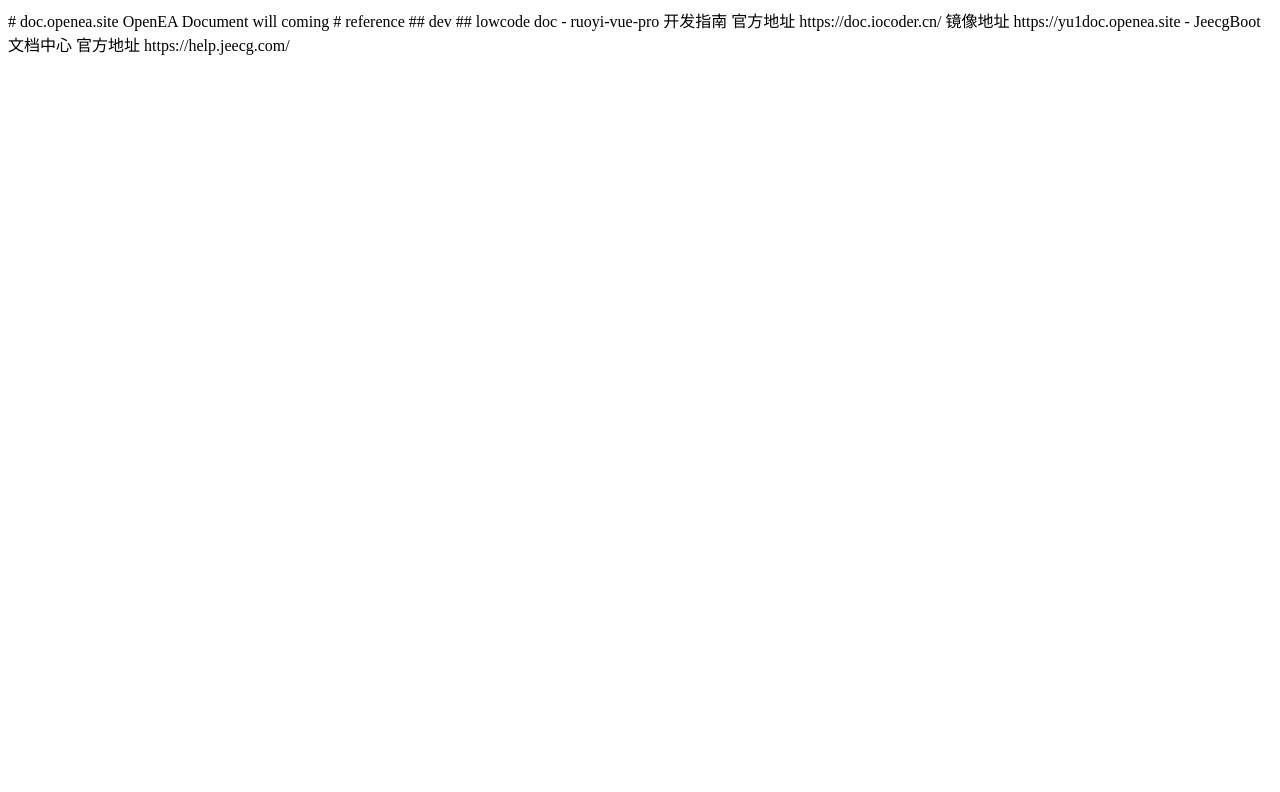
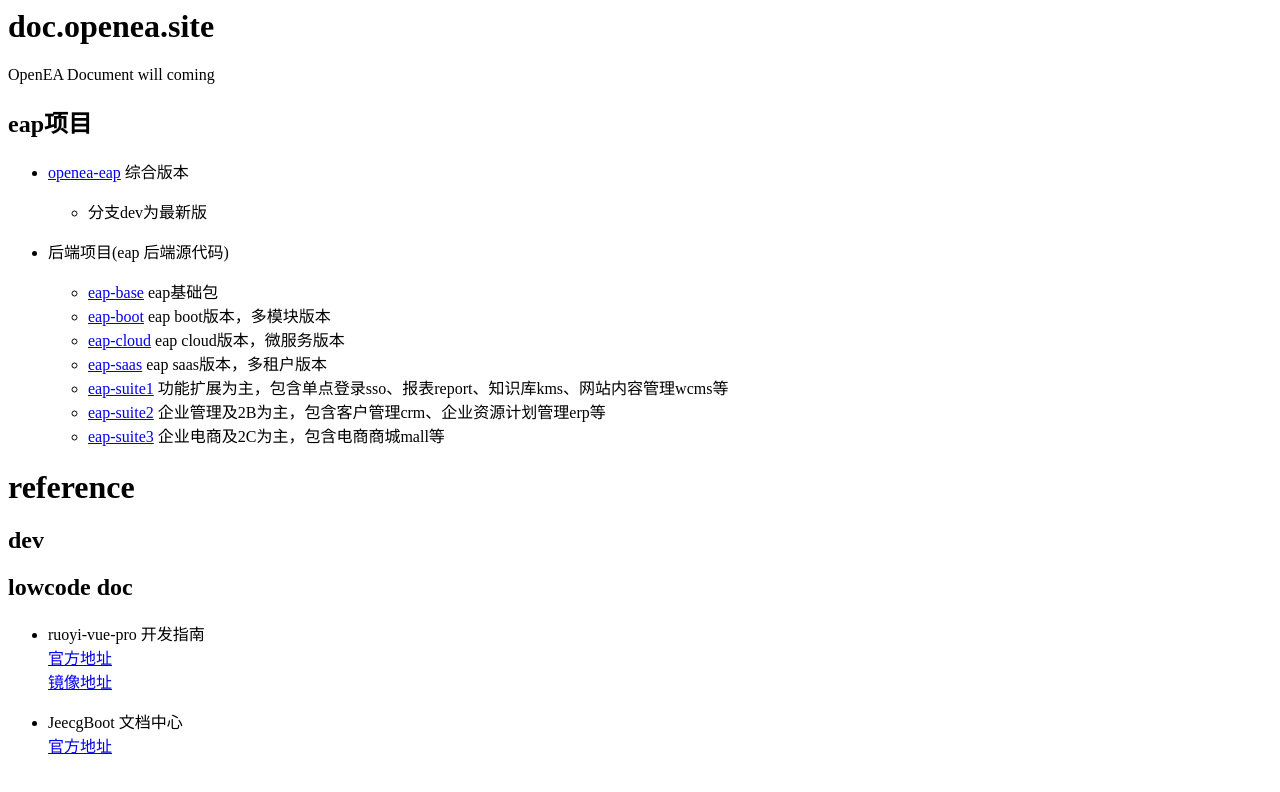
Before and after one commit to eaopen/doc.openea.site, a plain HTML site: page docs/index.html in a window 1280 px wide. Drawn offline with Linux system fonts and the light colour scheme.

Commit message:
Update index.html

```diff
--- a/docs/index.html
+++ b/docs/index.html
@@ -1,13 +1,58 @@
-# doc.openea.site
-OpenEA Document will coming
-
-# reference
-## dev
-
-## lowcode doc
-- ruoyi-vue-pro 开发指南
-官方地址  https://doc.iocoder.cn/
-镜像地址  https://yu1doc.openea.site
-
-- JeecgBoot 文档中心
-官方地址  https://help.jeecg.com/
+<h1 id="docopeneasite">doc.openea.site</h1>
+<p>OpenEA Document will coming</p>
+<h2 id="eap项目">eap项目</h2>
+<ul>
+	<li>
+		<p>
+			<a href="https://github.com/eaopen/openea-eap">openea-eap</a> 综合版本
+		</p>
+		<ul>
+			<li>分支dev为最新版</li>
+		</ul>
+	</li>
+	<li>
+		<p>后端项目(eap 后端源代码)</p>
+		<ul>
+			<li>
+				<a href="https://github.com/eaopen/eap-base">eap-base</a>  eap基础包
+			</li>
+			<li>
+				<a href="https://github.com/eaopen/eap-boot">eap-boot</a>  eap boot版本，多模块版本
+			</li>
+			<li>
+				<a href="https://github.com/eaopen/eap-cloud">eap-cloud</a>  eap cloud版本，微服务版本
+			</li>
+			<li>
+				<a href="https://github.com/eaopen/eap-saas">eap-saas</a>  eap saas版本，多租户版本
+			</li>
+			<li>
+				<a href="https://github.com/eaopen/eap-suite1">eap-suite1</a> 功能扩展为主，包含单点登录sso、报表report、知识库kms、网站内容管理wcms等
+			</li>
+			<li>
+				<a href="https://github.com/eaopen/eap-suite2">eap-suite2</a> 企业管理及2B为主，包含客户管理crm、企业资源计划管理erp等
+			</li>
+			<li>
+				<a href="https://github.com/eaopen/eap-suite3">eap-suite3</a> 企业电商及2C为主，包含电商商城mall等
+			</li>
+		</ul>
+	</li>
+</ul>
+<h1 id="reference">reference</h1>
+<h2 id="dev">dev</h2>
+<h2 id="lowcode-doc">lowcode doc</h2>
+<ul>
+	<li>
+		<p>ruoyi-vue-pro 开发指南
+			<br>
+				<a href="https://doc.iocoder.cn">官方地址</a>
+				<br>
+					<a href="https://yu1doc.openea.site">镜像地址</a>
+				</p>
+			</li>
+			<li>
+				<p>JeecgBoot 文档中心
+					<br>
+						<a href="https://help.jeecg.com">官方地址</a>
+					</p>
+				</li>
+			</ul>
```
